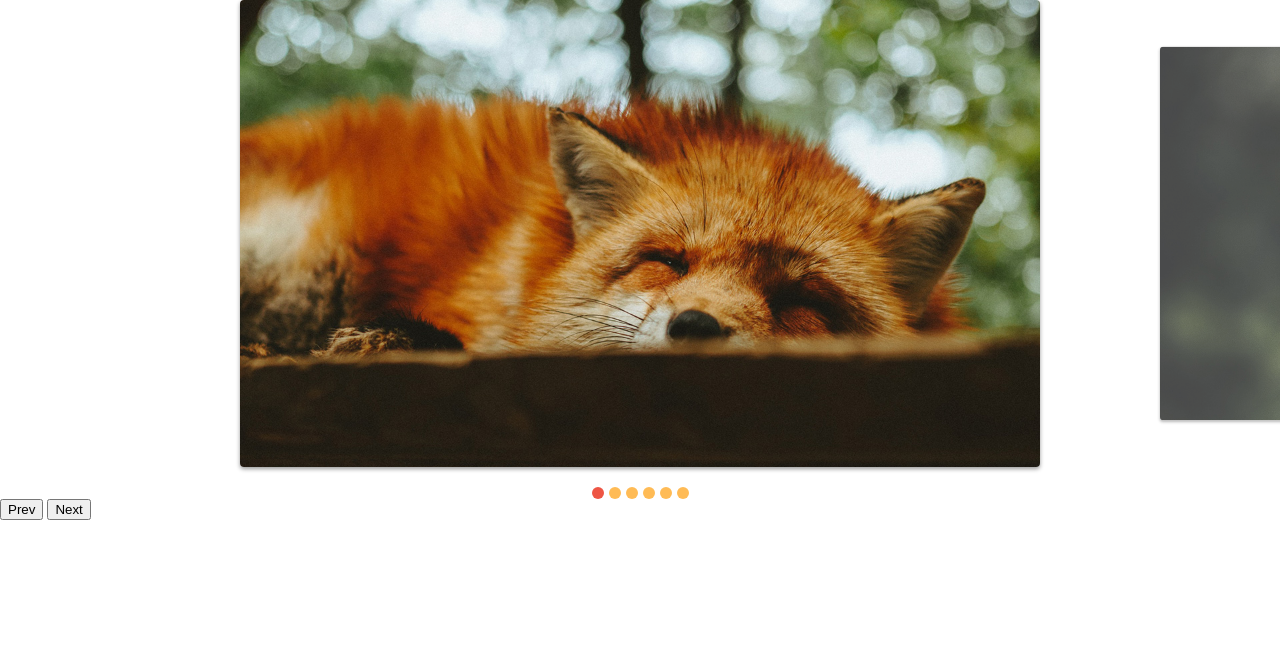
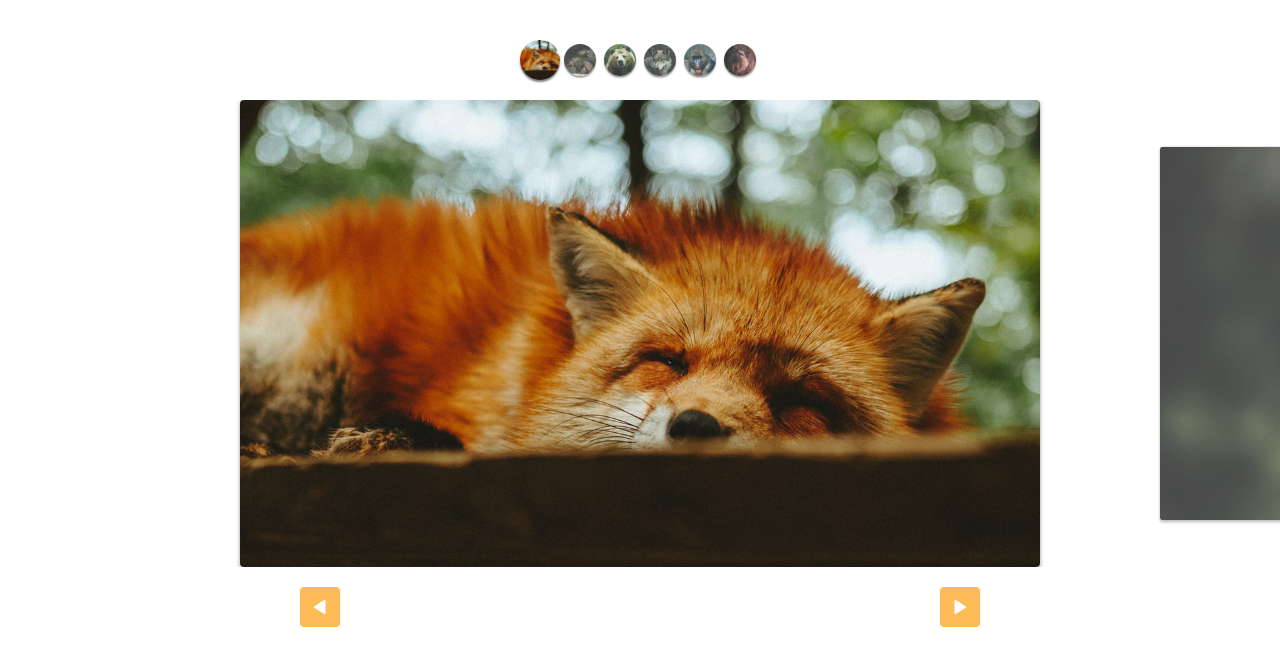
Before and after one commit to kistgab/slide-origamid, a plain HTML site: page index.html in a window 1280 px wide. Drawn offline with Linux system fonts and the light colour scheme.

Commit message:
parte faltante do commit anterior

```diff
--- a/css/style.css
+++ b/css/style.css
@@ -65,3 +65,49 @@ img {
 [data-control="slide"] li:hover {
   background: #e54;
 }
+
+.custom-controls {
+  display: flex;
+  justify-content: center;
+  margin-top: 40px;
+  margin-bottom: 20px;
+  flex-wrap: wrap;
+}
+
+.custom-controls li {
+  opacity: .8;
+  transform: scale(.8);
+  width: 40px;
+  height: 40px;
+  border-radius: 50%;
+  overflow: hidden;
+  box-shadow: 0 2px 2px rgba(0, 0, 0, .5);
+  transition: .3s;
+}
+
+.custom-controls li.active {
+  opacity: 1;
+  transform: scale(1);
+}
+
+.arrow-nav {
+  display: flex;
+  justify-content: space-around;
+  margin: 20px 0;
+}
+
+.arrow-nav button {
+  cursor: pointer;
+  border: none;
+  border-radius: 4px;
+  color: white;
+
+  width: 40px;
+  height: 40px;
+  background: #fb5 url("../img/arrow.svg") center center no-repeat;
+}
+
+.arrow-nav button.prev {
+
+  transform: rotate(-180deg);
+}
--- a/index.html
+++ b/index.html
@@ -10,6 +10,14 @@
 </head>
 
 <body>
+  <ul class="custom-controls">
+    <li><img src="./img/foto1-thumb.jpg" alt=""></li>
+    <li><img src="./img/foto2-thumb.jpg" alt=""></li>
+    <li><img src="./img/foto3-thumb.jpg" alt=""></li>
+    <li><img src="./img/foto4-thumb.jpg" alt=""></li>
+    <li><img src="./img/foto5-thumb.jpg" alt=""></li>
+    <li><img src="./img/foto6-thumb.jpg" alt=""></li>
+  </ul>
   <section class="slide-wrapper">
     <ul class="slide">
       <li><img src="./img/foto1.jpg" alt=""></li>
@@ -22,8 +30,8 @@
   </section>
 
   <div class="arrow-nav">
-    <button class="prev">Prev</button>
-    <button class="next">Next</button>
+    <button class="prev"></button>
+    <button class="next"></button>
   </div>
 
   <script type="module" src="./js/script.js"></script>
```
